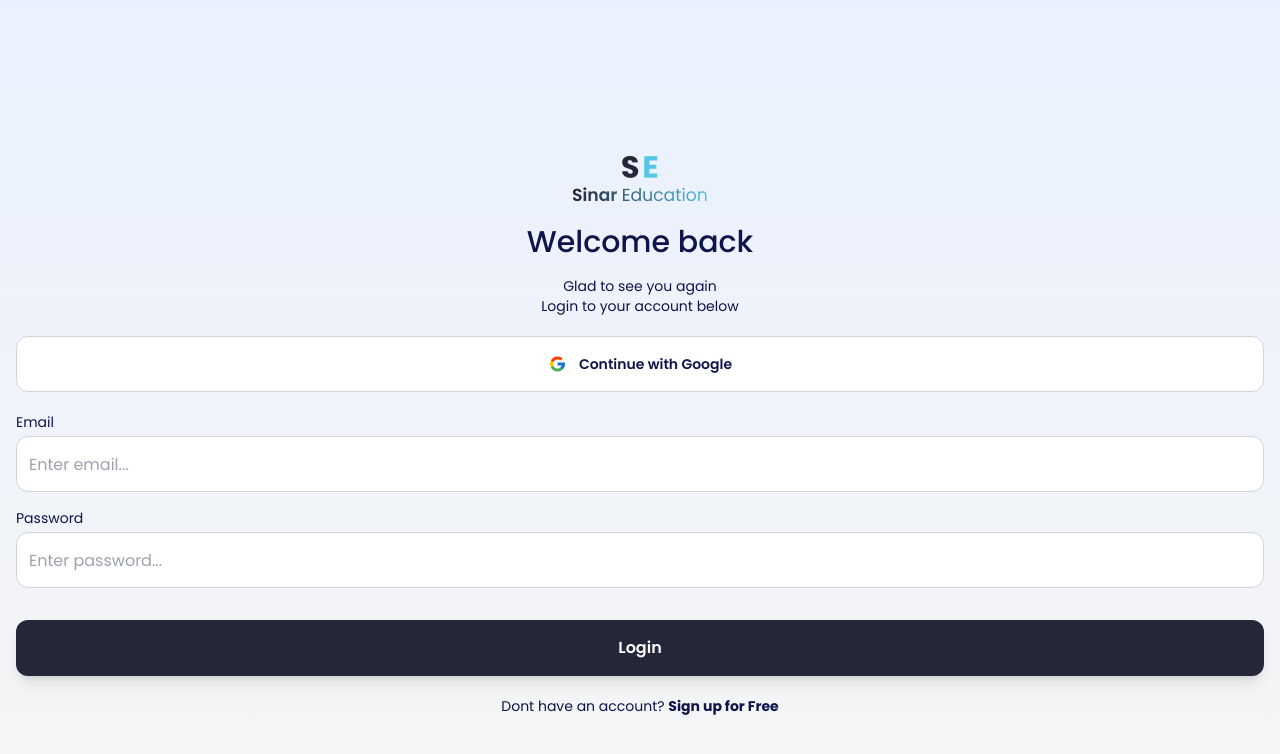
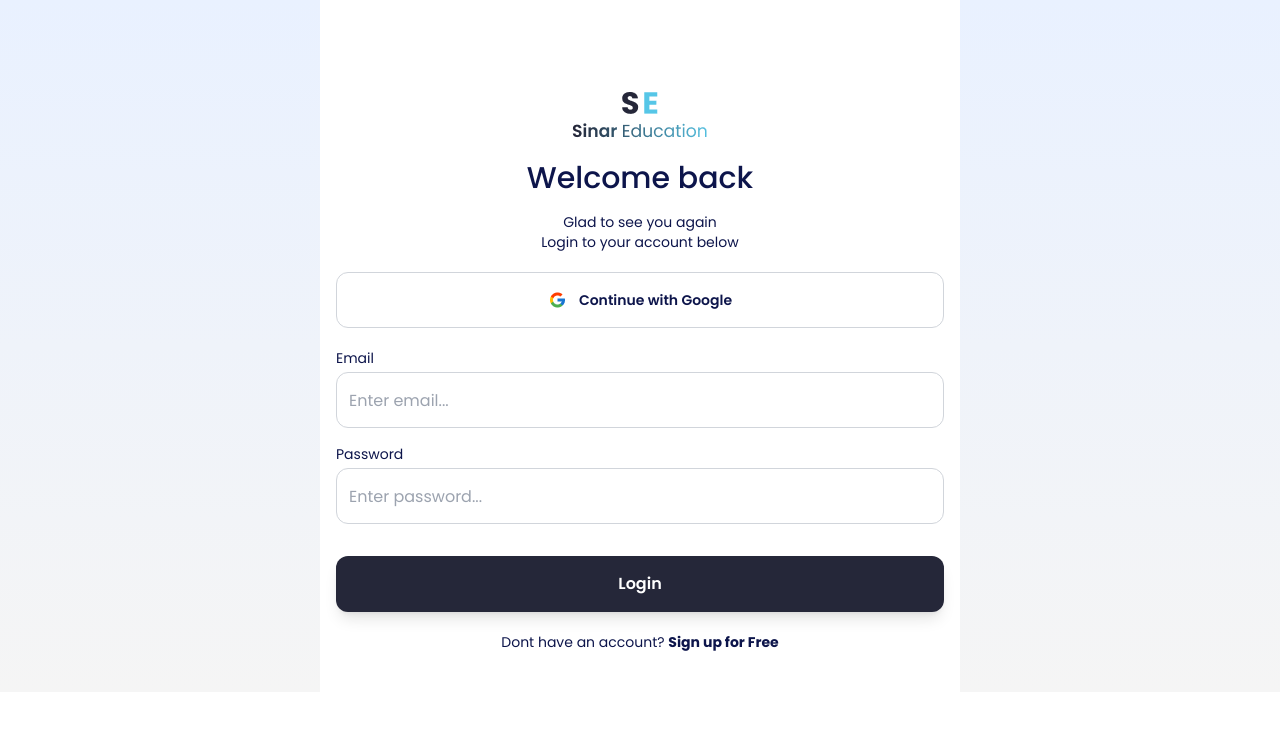
Before and after one commit to Deyjuwon/Sinar, a React (Vite) app: page /login in a window 1280 px wide. Shown: the top 754 px of the page. Built offline with nearby package versions, Linux system fonts and the light colour scheme.

Commit message:
login page responsiveness

```diff
--- a/src/Components/SignIn.jsx
+++ b/src/Components/SignIn.jsx
@@ -5,7 +5,7 @@ import google from '../assets/flat-color-icons_google.png'
 
 const SignIn = () => {
   return (
-    <div className='h-screen pt-36 flex flex-col  gap-5 p-4'>
+    <div className='h-screen pt-32 flex flex-col  gap-5 p-4 pb-10 md:bg-white md:h-full md:pt-20'>
       <div className='flex flex-col items-center gap-4'>
         <img src={logo} alt=""  />
         <h1 className=' text-3xl text-blue-txt font-medium'>Welcome back</h1>
--- a/src/Pages/Login.jsx
+++ b/src/Pages/Login.jsx
@@ -3,7 +3,7 @@ import SignIn from '../Components/SignIn'
 
 const Login = () => {
   return (
-    <div className=''>
+    <div className='md:w-2/4 md:m-auto'>
       <SignIn />
     </div>
   )
```
